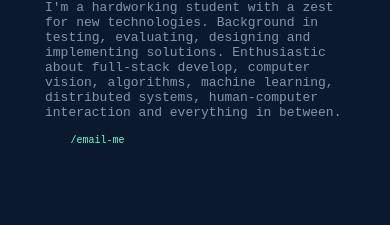
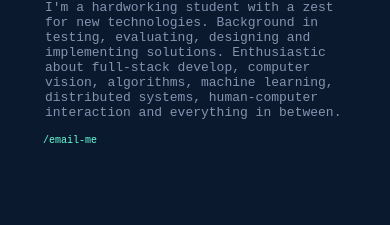
Before and after one commit to briggsrr/My-Website, a React (Create React App) app: page / in a window 390 px wide. Shown: the part 280-505 px from the top of the page. Built offline with nearby package versions, Linux system fonts and the light colour scheme.

Commit message:
Mobile compatability small changes

```diff
--- a/src/components/AboutSection/AboutElements.js
+++ b/src/components/AboutSection/AboutElements.js
@@ -21,7 +21,7 @@ export const AboutWrapper = styled.div`
     border-top: .5px solid #64ffda;
 
     @media screen and (max-width: 400px) {
-        height: 950px;
+        height: 1000px;
     }
 
 
--- a/src/components/HeroSection/HeroElements.js
+++ b/src/components/HeroSection/HeroElements.js
@@ -145,7 +145,7 @@ export const Button = styled(Link)`
     @media screen and (max-width: 400px) {
         max-width: 350px;
         font-size: 10px;
-        padding-right: 195px;
+        padding-right: 250px;
         transition: 0.8s all ease;
     }
 `;
```
